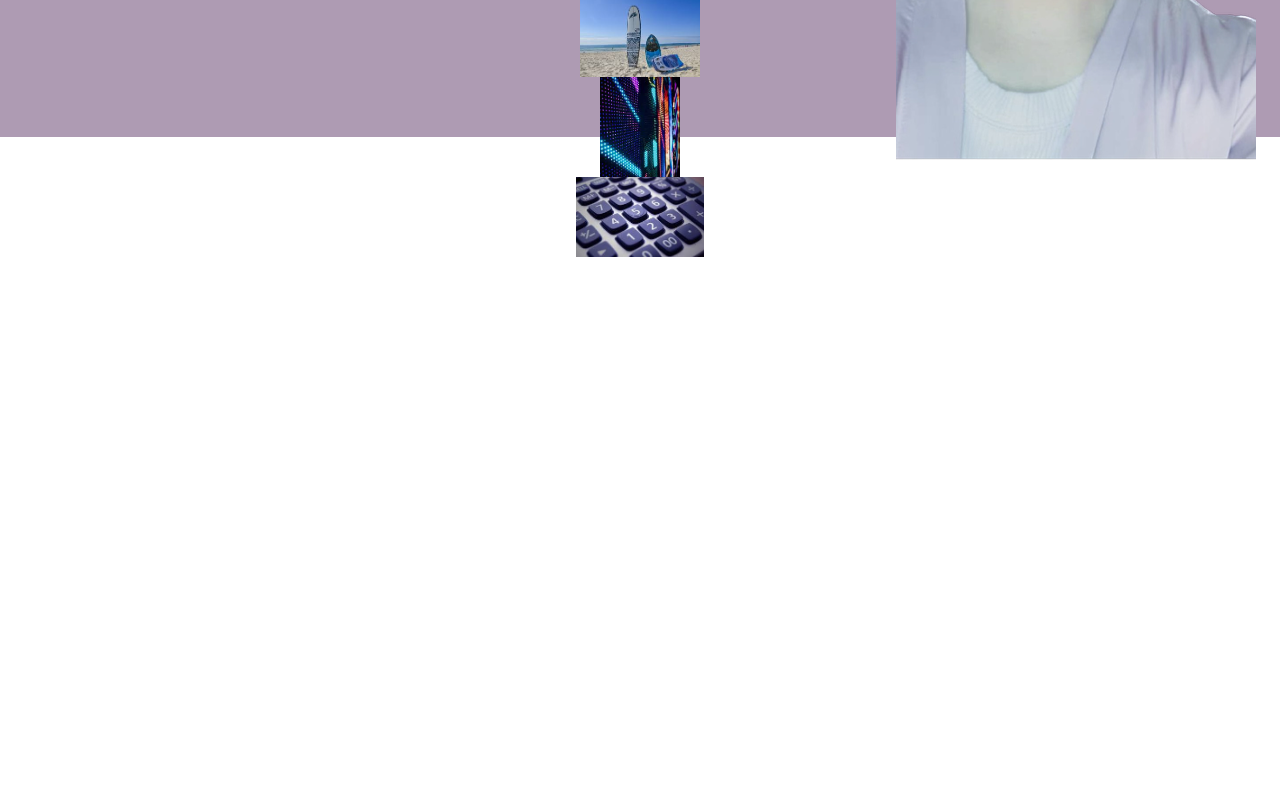
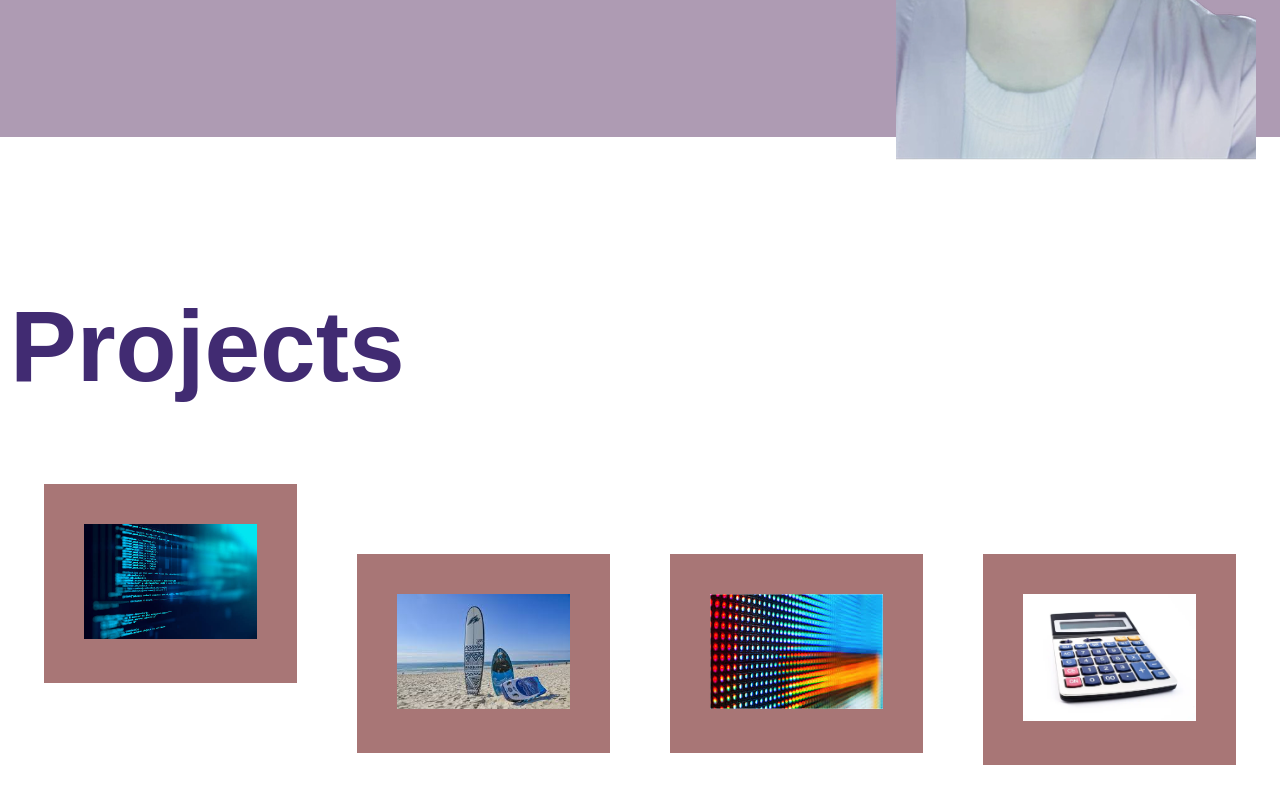
Before and after one commit to FisherK19/professional-portfolio, a plain HTML site: page index.html in a window 1280 px wide. Shown: the part 663-1458 px from the top of the page. Before the commit the page ends 920 px from the top, so only its background shows below. Drawn offline with Linux system fonts and the light colour scheme.

Commit message:
positioned images, still working on it in css and html

```diff
--- a/assets/style.css
+++ b/assets/style.css
@@ -68,44 +68,58 @@ span{
     transform: translateX(-50);
     transition: bottom 1s, left 1s;
 }
-h2{
-    font-family: 'Lucida Sans', 'Lucida Sans Regular', 'Lucida Grande', 'Lucida Sans Unicode', Geneva, Verdana, sans-serif;
-    font-weight: bolder;
+
+h2 {
+    margin-top: 400px;
+    border-bottom: 0;
     width: 80%;
-    margin: 0 auto;
     display: flex;
     flex-wrap: wrap;
-    justify-content: space-around;
-    font-size: 50px;
-    color: #7368b1;
+    padding: 30px 10px 10px 10px;
+    justify-content: left;
+    color: #412b72;
+font-size: 100px;
 }
-.code-refactor {
-    display:flex;
-    justify-content: center;
-    align-items: ;
-    margin: 0 auto 0 auto;
-    flex-direction: row;
-    height: 80px;
-}
-.surf-report {
-    display:flex;
-    justify-content: center;
-    margin: 0 auto 0 auto;
-    flex-direction: row;
-    height: 80px;
-}
-.led-wall {
-    display:flex;
-    justify-content: center;
-    margin: 0 auto 0 auto;
-    flex-direction: row;
-    height: 100px;
-    width: ;
-}
-.calculator {
-    display:flex;
-    justify-content: center;
-    margin: 0 auto 0 auto;
-    flex-direction: row;
-    height: 80px;
-}
+
+.row {
+    margin: 10px -16px;
+  }
+
+  /* Add padding BETWEEN each column (if you want) */
+  .row,
+  .row > .column {
+    padding: 30px;
+
+  }
+
+  /* Create four equal columns that floats next to each other */
+  .column {
+    float: left;
+    width: 25%;
+  }
+
+  /* Clear floats after rows */
+  .row:after {
+    content: "";
+    display: table;
+  }
+
+  /* Content */
+  .content {
+    background-color: rgb(168, 118, 118);
+    padding: 40px;
+  }
+
+  /* Responsive layout - makes a two column-layout instead of four columns */
+  @media screen and (max-width: 900px) {
+    .column {
+      width: 70%;
+    }
+  }
+
+  /* Responsive layout - makes the two columns stack on top of each other instead of next to each other */
+  @media screen and (max-width: 600px) {
+    .column {
+      width: 100%;
+    }
+  }
--- a/index.html
+++ b/index.html
@@ -34,29 +34,36 @@
         <div class="images">
             <img src="images/thumbnail_image0.png" alt="Kristie">
         </div>
-        <section>
-        <h2>Projects</h2></section>
-        <div class="horiseon code refactor">
-            <div class="project card">
-                <div class="code-refactor">
-                <img src="images/1_UhMenje98oBY3RffrafjZg.jpg" alt="Code refactor"/>
+
+        <h2>Projects</h2>
+        <div class="row">
+            <div class="column">
+                <div class="content">
+                <img src="images/istockphoto-537331500-612x612.jpg" alt="Code refactor" style="width: 100%;">
             </div>
         </div>
             </div>
-            <div class="project card">
-                <div class="surf-report">
-                <img src="images/images.jpg" alt="surf-report"/>
+            <div class="row">
+                <div class="column">
+                <div class="content">
+                <img src="images/images.jpg" alt="surf-report" style="width: 100%;">
                 </div>
             </div>
-            <div class="project card">
-                <div class="led-wall">
-                    <img src="images/images (1).jpg" alt="led-wall"/>
+        </div>
+        </div>
+        <div class="row">
+                <div class="column">
+                <div class="content">
+                    <img src="images/images (3).jpg" alt="led-wall" style="width: 100%;">
                 </div>
             </div>
-            <div class="project card">
-                <div class="calculator">
-                    <img src="images/images (2).jpg" alt="calculator"/>
+            </div>
+            <div class="row">
+            <div class="column">
+                <div class="content">
+                    <img src="images/calculator-11275056.webp" alt="calculator" style="width: 100%">
                 </div>
+            </div>
             </div>
 </div>
 </body>
```
Also changed, not shown: images/calculator-11275056.webp (added), images/images (3).jpg (added), images/istockphoto-537331500-612x612.jpg (added).
